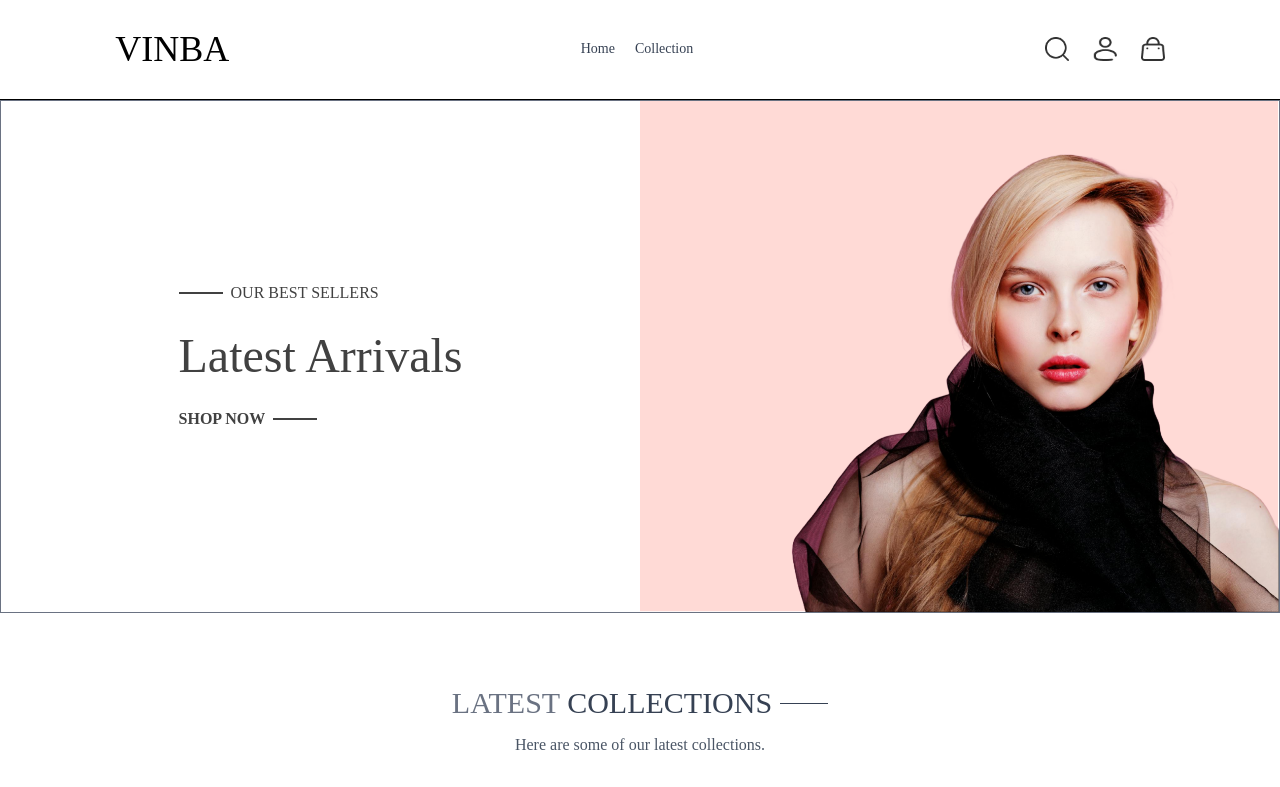
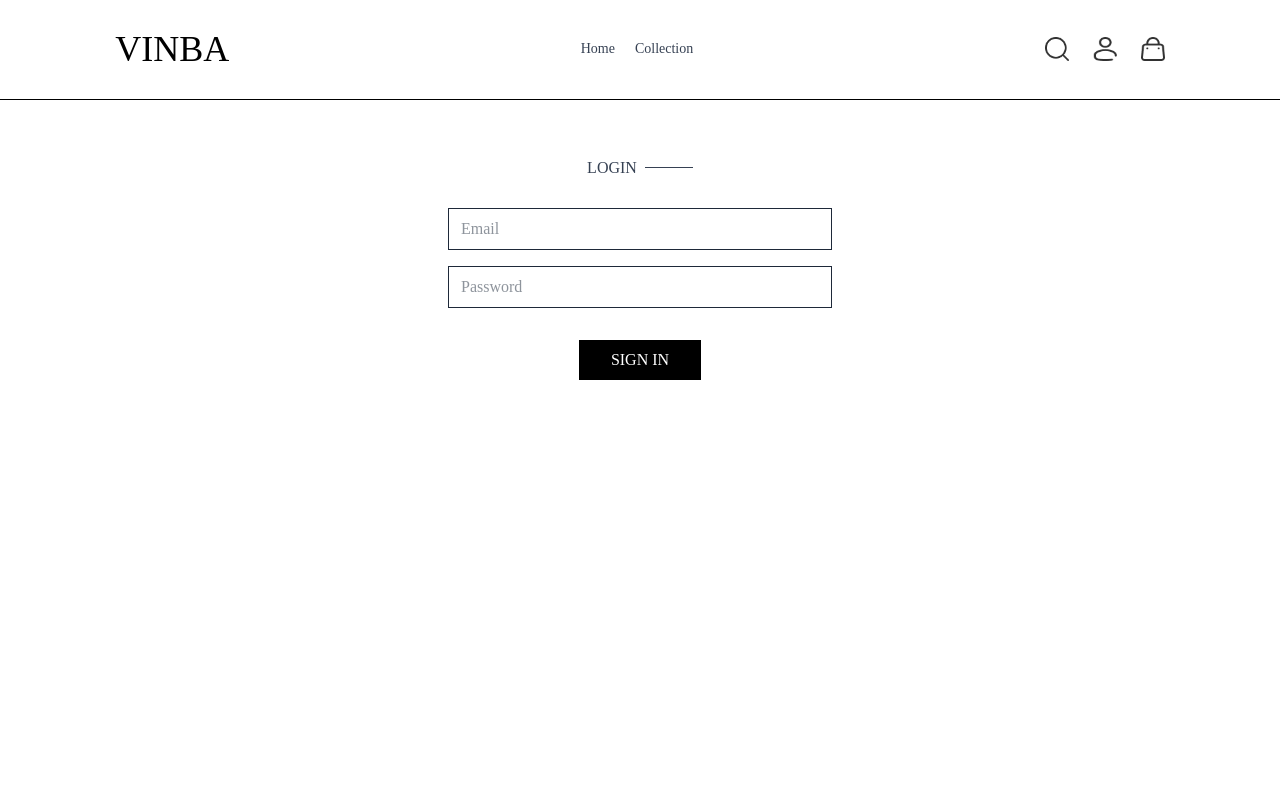
Before and after one commit to BirasaDivine/Ecommerce_Website, a React (Vite) app: page /login in a window 1280 px wide. Shown: the top 787 px of the page. Built offline with nearby package versions, Linux system fonts and the light colour scheme.

Commit message:
implement collection and login page

```diff
--- a/src/App.tsx
+++ b/src/App.tsx
@@ -1,13 +1,18 @@
-import Hero from './components/Hero';
+import { Routes, Route } from 'react-router-dom';
 import NavBar from './components/NavBar';
-import OurCollection from './components/OurCollection';
+import Collection from './pages/collection';
+import Home from './pages/home';
+import Login from './pages/login';
 
 function App() {
   return (
     <>
       <NavBar />
-      <Hero />
-      <OurCollection/>
+      <Routes>
+        <Route path="/" element={<Home />} />
+        <Route path="/collection" element={<Collection />} />
+        <Route path="/login" element={<Login />} />
+      </Routes>
     </>
   );
 }
--- a/src/components/NavBar.tsx
+++ b/src/components/NavBar.tsx
@@ -1,11 +1,19 @@
-import { Link, NavLink } from "react-router-dom";
+import { Link, NavLink, useNavigate } from "react-router-dom";
 import { assets } from "../assets/frontend_assets/assets";
+import { clearStoredAuth } from "../services/authStorage";
 
 export default function NavBar(){
+    const navigate = useNavigate();
     const links =[
         { to: "/", label: "Home" },
         { to: "/collection", label: "Collection" },
     ]
+
+    const handleLogout = () => {
+        clearStoredAuth();
+        navigate("/login");
+    }
+
     return(
         <header className="border-b bg-white">
   <div className="flex items-center justify-between py-5 bg-white px-4 sm:px-[5vw] md:px-[7vw] lg:px-[9vw] font-medium">
@@ -32,7 +40,11 @@
         <div className="absolute top-6 right-0 bg-white hidden group-hover:block">
           <ul className="flex flex-col w-36 bg-slate-100 rounded overflow-hidden">
             {["Profile", "Orders", "Logout"].map((item) => (
-              <li key={item} className="px-9 py-2 hover:bg-gray-200 cursor-pointer hover:text-black transition-all duration-300">
+              <li
+                key={item}
+                onClick={item === "Logout" ? handleLogout : undefined}
+                className="px-9 py-2 hover:bg-gray-200 cursor-pointer hover:text-black transition-all duration-300"
+              >
                 {item}
               </li>
             ))}
--- /dev/null
+++ b/src/pages/collection.tsx
@@ -0,0 +1,69 @@
+import { assets } from "../assets/frontend_assets/assets";
+import { CATEGORIES, SUB_CATEGORIES } from "../mocks/categories";
+import { MOCK_PRODUCTS } from "../mocks/products";
+import { MOCK_VARIANTS } from "../mocks/variants";
+import Title from "../components/Title";
+import ProductItem from "../components/ProductItem";
+
+const prices: Record<string, number | null> = MOCK_PRODUCTS.reduce((acc, product) => {
+  const activePrices = MOCK_VARIANTS
+    .filter((variant) => variant.productId === product._id && variant.active)
+    .map((variant) => variant.price);
+  acc[product._id] = activePrices.length ? Math.min(...activePrices) : null;
+  return acc;
+}, {} as Record<string, number | null>);
+
+export default function Collection() {
+  return (
+    <div className="flex flex-col sm:flex-row gap-1 sm:gap-10 pt-10 border-t border-gray-300">
+      {/* Filter Options */}
+      <div className="min-w-60">
+        <p className="my-2 text-xl flex items-center cursor-pointer gap-2">
+          FILTER OPTIONS
+          <img src={assets.dropdown_icon} className="h-3 sm:hidden" alt="Toggle filters" />
+        </p>
+
+        {/* Category Filter */}
+        <div className="border border-gray-300 pl-5 py-3 mt-6">
+          <p className="mb-3 text-sm font-medium">CATEGORIES</p>
+          <div className="flex flex-col gap-2 text-sm font-light text-gray-700">
+            {CATEGORIES.map((cat) => (
+              <p key={cat} className="flex gap-2">
+                <input className="w-3" type="checkbox" value={cat} /> {cat}
+              </p>
+            ))}
+          </div>
+        </div>
+
+        {/* Subcategory Filter */}
+        <div className="border border-gray-300 pl-5 py-3 my-5">
+          <p className="mb-3 text-sm font-medium">TYPE</p>
+          <div className="flex flex-col gap-2 text-sm font-light text-gray-700">
+            {SUB_CATEGORIES.map((sub) => (
+              <p key={sub} className="flex gap-2">
+                <input className="w-3" type="checkbox" value={sub} /> {sub}
+              </p>
+            ))}
+          </div>
+        </div>
+      </div>
+
+      {/* Right Side */}
+      <div className="flex-1">
+        <div className="flex justify-between text-base sm:text-2xl mb-4">
+          <Title text1="ALL" text2="COLLECTIONS" />
+
+          {/* Product Sort */}
+          <select className="py-2 px-2 border-2 text-sm border-gray-300 active:border-2 active:border-gray-300 outline-none">
+            <option value="relevant">Sort by: Relevant</option>
+            <option value="low-high">Sort by: Low to High</option>
+            <option value="high-low">Sort by: High to Low</option>
+          </select>
+        </div>
+
+        {/* Products */}
+        <ProductItem products={MOCK_PRODUCTS} prices={prices} />
+      </div>
+    </div>
+  );
+}
--- /dev/null
+++ b/src/pages/home.tsx
@@ -0,0 +1,11 @@
+import Hero from "../components/Hero";
+import OurCollection from "../components/OurCollection";
+
+export default function Home() {
+  return (
+    <div>
+      <Hero />
+      <OurCollection />
+    </div>
+  );
+}
--- /dev/null
+++ b/src/pages/login.tsx
@@ -0,0 +1,84 @@
+import { useState } from "react";
+import type { FormEvent } from "react";
+import { useNavigate } from "react-router-dom";
+import { login } from "../services/authService";
+import { getStoredAuth, setStoredAuth, clearStoredAuth } from "../services/authStorage";
+import type { StoredAuth } from "../services/authStorage";
+import Title from "../components/Title";
+
+export default function Login() {
+  const navigate = useNavigate();
+  const [auth, setAuth] = useState<StoredAuth | null>(getStoredAuth);
+  const [email, setEmail] = useState("");
+  const [password, setPassword] = useState("");
+  const [error, setError] = useState("");
+
+  const handleSubmit = async (e: FormEvent) => {
+    e.preventDefault();
+    setError("");
+    try {
+      const result = await login(email, password);
+      setStoredAuth(result);
+      setAuth(result);
+      navigate("/");
+    } catch (err) {
+      setError(err instanceof Error ? err.message : "Something went wrong");
+    }
+  };
+
+  const handleLogout = () => {
+    clearStoredAuth();
+    setAuth(null);
+    setEmail("");
+    setPassword("");
+  };
+
+  if (auth) {
+    return (
+      <div className="flex flex-col items-center w-[90%] sm:max-w-96 m-auto mt-14 gap-4 text-gray-800">
+        <Title text1="MY" text2="ACCOUNT" />
+        <p className="text-sm text-gray-600">
+          Signed in as <span className="font-medium">{auth.user.email}</span>
+        </p>
+        <button
+          onClick={handleLogout}
+          className="bg-black text-white font-light px-8 py-2 mt-4"
+        >
+          LOGOUT
+        </button>
+      </div>
+    );
+  }
+
+  return (
+    <form
+      onSubmit={handleSubmit}
+      className="flex flex-col items-center w-[90%] sm:max-w-96 m-auto mt-14 gap-4 text-gray-800"
+    >
+      <Title text1="" text2="LOGIN" />
+
+      <input
+        type="email"
+        placeholder="Email"
+        value={email}
+        onChange={(e) => setEmail(e.target.value)}
+        className="w-full px-3 py-2 border border-gray-800"
+        required
+      />
+      <input
+        type="password"
+        placeholder="Password"
+        value={password}
+        onChange={(e) => setPassword(e.target.value)}
+        className="w-full px-3 py-2 border border-gray-800"
+        required
+      />
+
+      {error && <p className="w-full text-sm text-red-600">{error}</p>}
+
+      <button className="bg-black text-white font-light px-8 py-2 mt-4">
+        SIGN IN
+      </button>
+    </form>
+  );
+}
--- /dev/null
+++ b/src/services/authStorage.tsx
@@ -0,0 +1,21 @@
+import type { User } from "../types/user";
+
+const AUTH_KEY = "vinba_auth";
+
+export interface StoredAuth {
+  token: string;
+  user: User;
+}
+
+export function getStoredAuth(): StoredAuth | null {
+  const raw = localStorage.getItem(AUTH_KEY);
+  return raw ? JSON.parse(raw) : null;
+}
+
+export function setStoredAuth(auth: StoredAuth): void {
+  localStorage.setItem(AUTH_KEY, JSON.stringify(auth));
+}
+
+export function clearStoredAuth(): void {
+  localStorage.removeItem(AUTH_KEY);
+}
```
